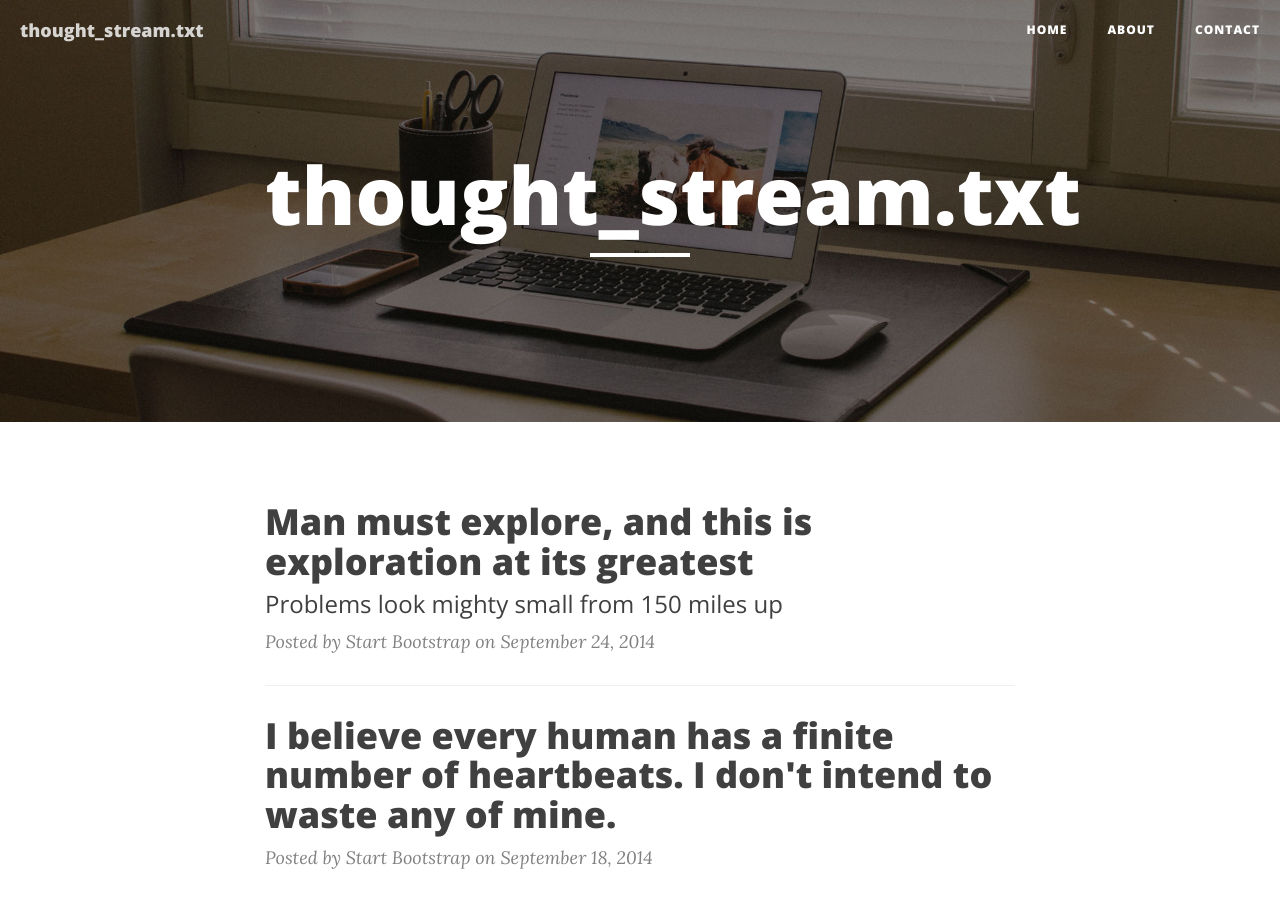
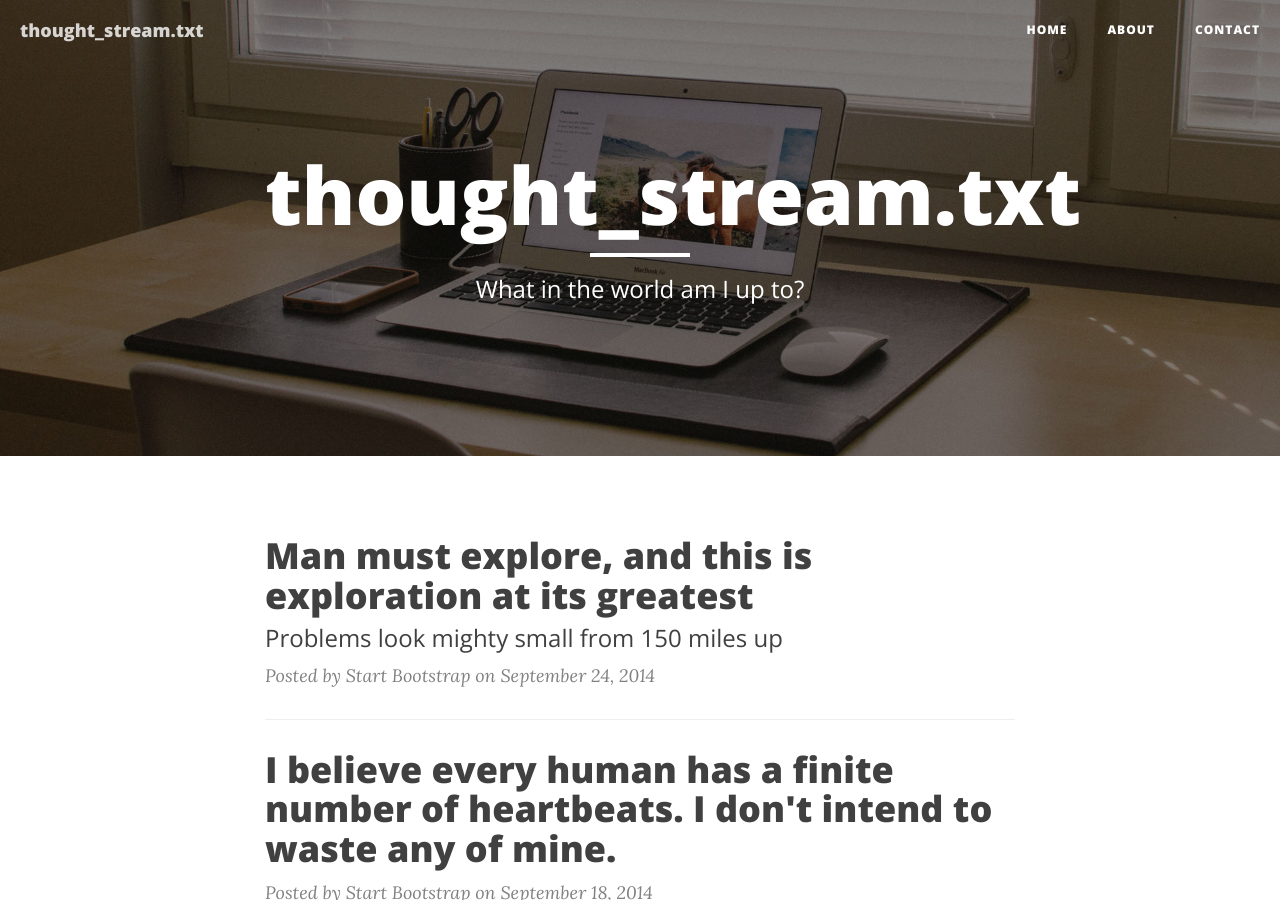
Before and after one commit to cjang5/blog, a Jekyll site: the page built from index.html, in a window 1280 px wide and 900 px high. Built offline with Jekyll 4.4.1, drawn with Linux system fonts in a browser that asks for light colours; nearby versions of some CDN libraries; the list of posts is cut into pages by our own code.

Commit message:
Updated description

```diff
--- a/index.html
+++ b/index.html
@@ -1,6 +1,6 @@
 ---
 layout: page
-description: ""
+description: "What in the world am I up to?"
 header-img: "img/home-bg.jpg"
 ---
 
```
